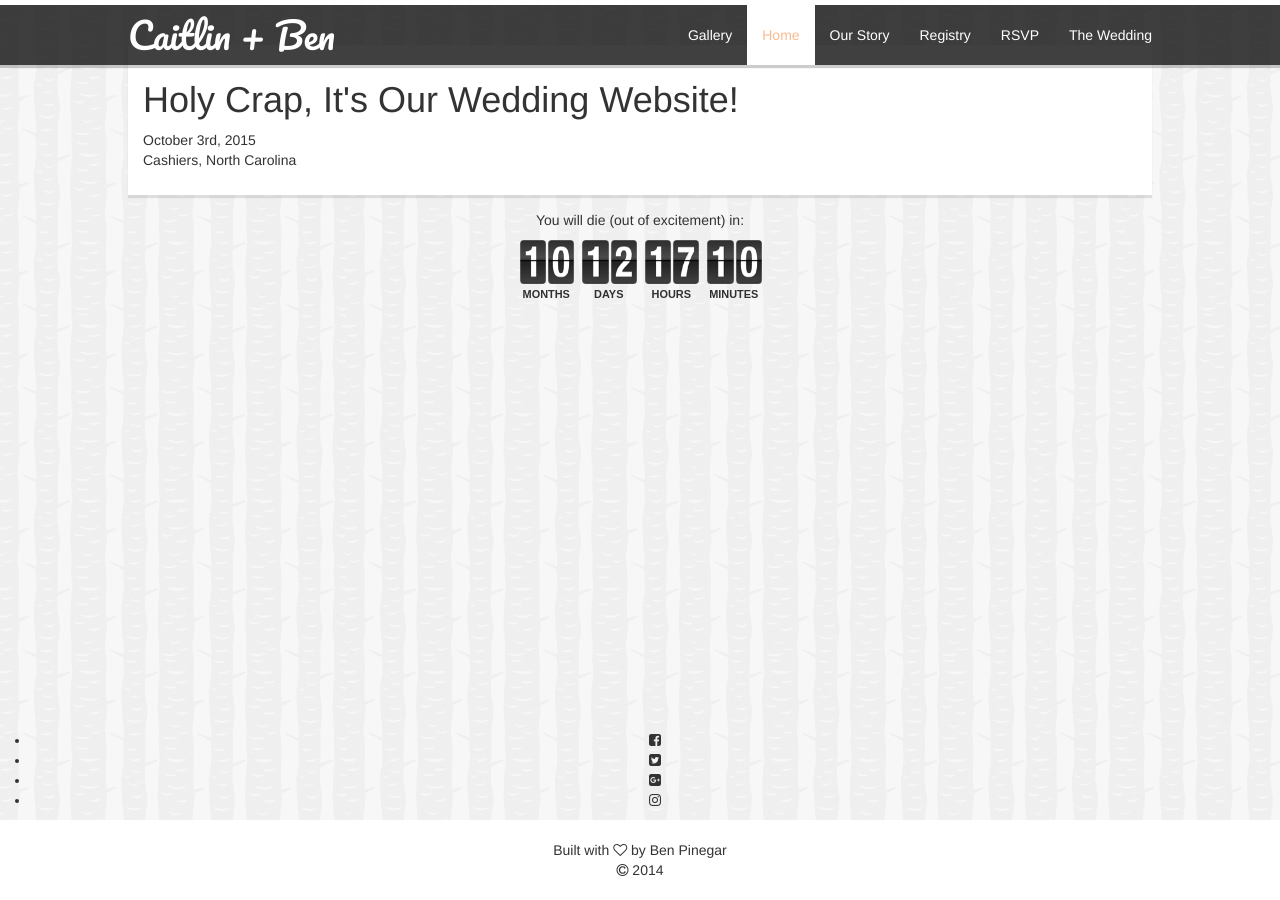
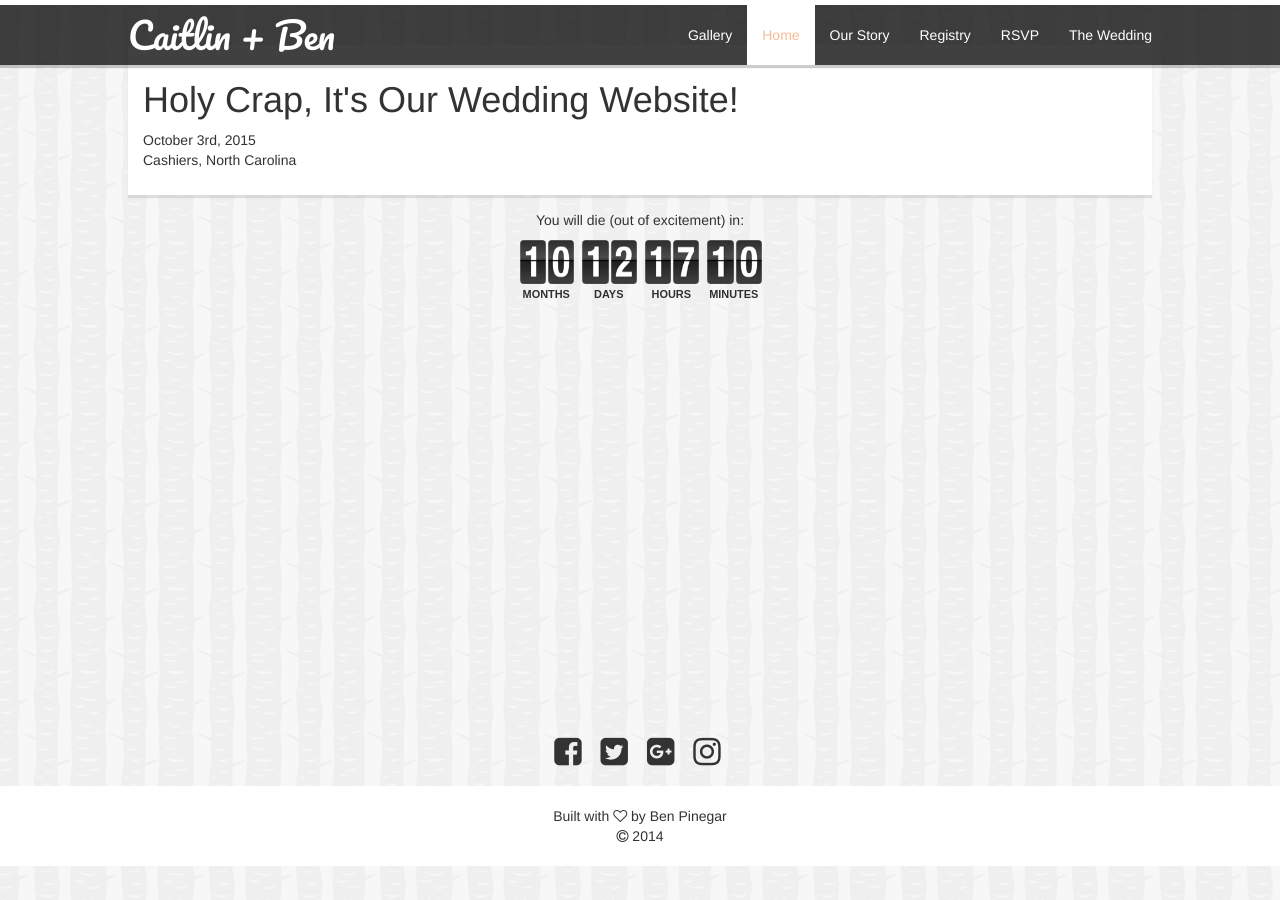
Before and after one commit to bpinegar/bpinegar.github.io, a Jekyll site: the page built from index.html, in a window 1280 px wide and 900 px high, scrolled down 35 px. Built offline with Jekyll 4.4.1, drawn with Linux system fonts in a browser that asks for light colours; nearby versions of some CDN libraries; after the commit the page ends 901 px from its top, so only the background shows below that.

Commit message:
Update footer.html

```diff
--- a/_includes/footer.html
+++ b/_includes/footer.html
@@ -2,7 +2,7 @@
   <div class="footer-wrapper">
     <!-- <div class="col-md-6 col-md-offset-3 text-center"> -->
       <div class="footer-top">
-        <ul class="list-social">
+        <ul class="list-inline">
           <li><i class="fa fa-facebook-square fa-4"></i></li>
           <li><i class="fa fa-twitter-square fa-4"></i></li>
           <li><i class="fa fa-google-plus-square fa-4"></i></li>
```
